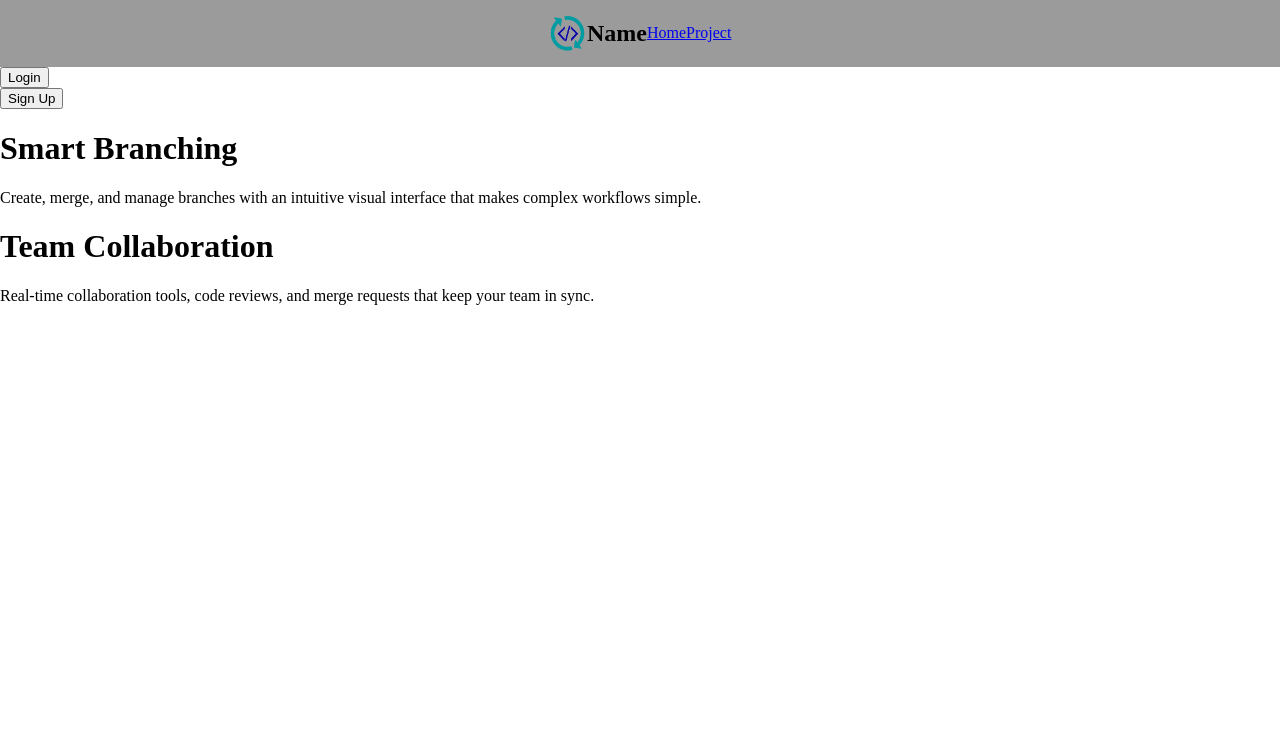
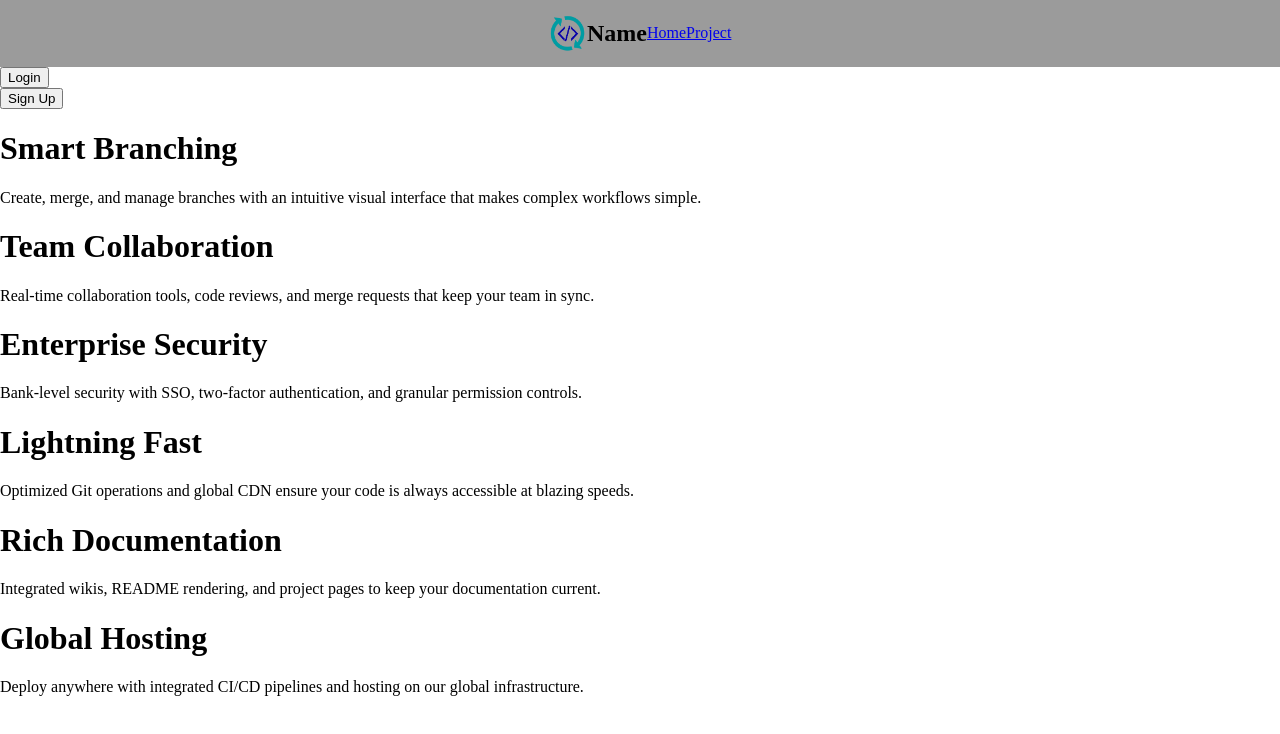
Before and after one commit to u24569624/220-project, a React (Create React App) app in the folder frontend/: page / in a window 1280 px wide. Shown: the top 734 px of the page. Built offline with nearby package versions, Linux system fonts and the light colour scheme.

Commit message:
Started w Repo List

```diff
--- a/frontend/src/pages/SplashPage.js
+++ b/frontend/src/pages/SplashPage.js
@@ -4,6 +4,8 @@ import LoginForm from '../components/LoginForm.js';
 import SignUpForm from '../components/SignUpForm.js';
 import {Link} from 'react-router-dom';
 import '../styles/global.css';
+
+
 
 const SplashPage = () => {
     return(
@@ -31,6 +33,32 @@ const SplashPage = () => {
                 and merge requests that keep your team in sync.</p>
             </div>
 
+            <div class="card">
+                <h1>Enterprise Security</h1>
+                <p>Bank-level security with SSO, two-factor authentication,
+                     and granular permission controls.</p>
+            </div>
+
+            <div class="card">
+                <h1>Lightning Fast</h1>
+                <p>Optimized Git operations and global CDN ensure your
+                 code is always accessible at blazing speeds.</p>
+            </div>
+
+            <div class="card">
+                <h1>Rich Documentation</h1>
+                <p>Integrated wikis, README rendering, and
+                project pages to keep your documentation current.</p>
+            </div>
+
+            <div class="card">
+                <h1>Global Hosting</h1>
+                <p>Deploy anywhere with integrated CI/CD pipelines
+                     and hosting on our global infrastructure.</p>
+            </div>
+
+
+
         </div>
     );
 };
```
Also changed, not shown: frontend/src/components/CreateProject.js (added, +66 -0 lines), frontend/src/components/RepoList.js (added, +12 -0 lines), installs.txt (added), 1 other file (tests, documents, lock files or other folders).
